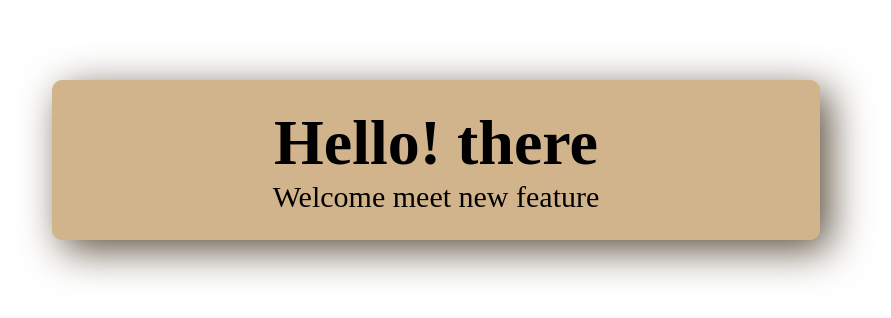
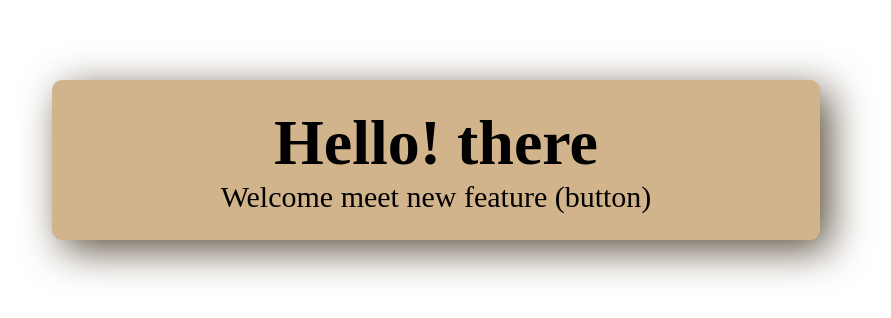
Before and after one commit to Arnavsao/localrepo2, a plain HTML site: page index.html in a window 1280 px wide. Shown: the part 240-558 px from the top of the page, without its empty margins (204-1095 px from the left). Drawn offline with Linux system fonts and the light colour scheme.

```diff
--- a/index.html
+++ b/index.html
@@ -9,7 +9,7 @@
 <body>
     <div class="heading">
         <h1>Hello! there</h1>
-        <p>Welcome meet new feature</p>
+        <p>Welcome meet new feature (button)</p>
     </div>
 
 </body>
```
